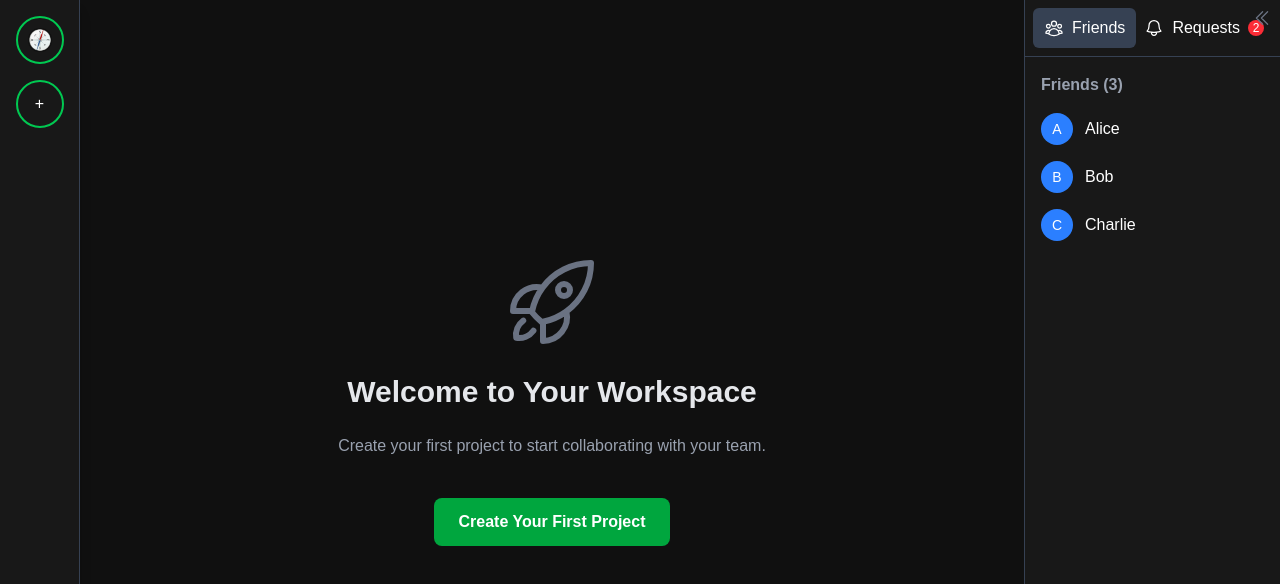
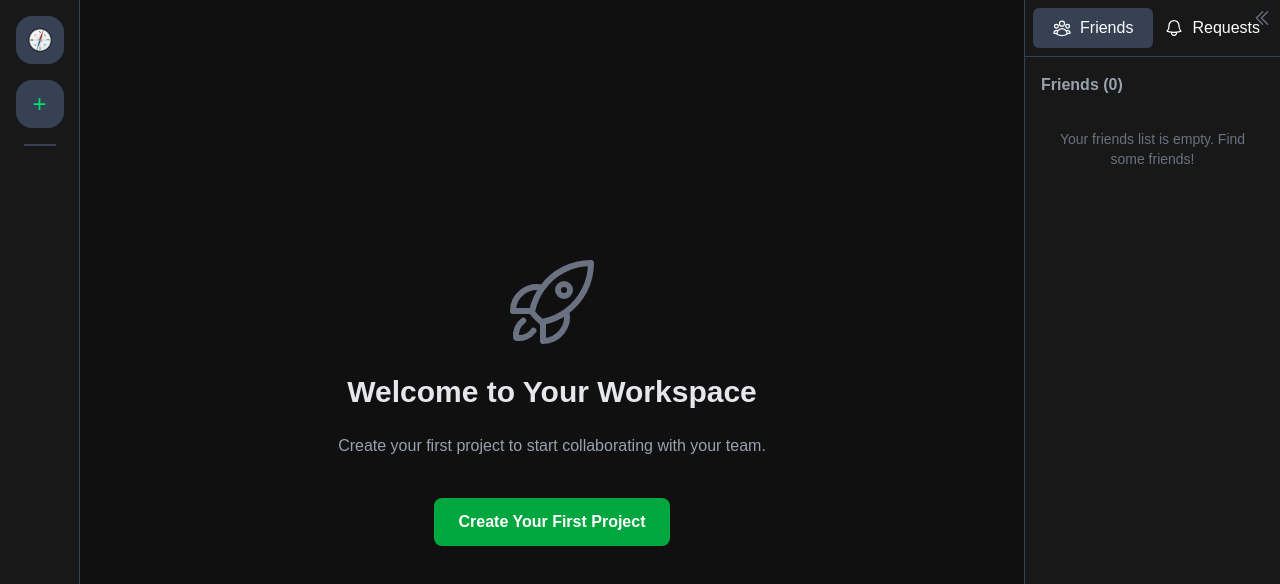
Before and after one commit to SambaranBanerjee/CodeHive, a Next.js app in the folder frontend/: page /dashboard in a window 1280 px wide. Shown: the top 584 px of the page. Built offline with nearby package versions, Linux system fonts and the light colour scheme.

Commit message:
Added the Friendship table

```diff
--- a/frontend/src/app/dashboard/page.tsx
+++ b/frontend/src/app/dashboard/page.tsx
@@ -5,25 +5,28 @@ import Image from "next/image";
 import compass from "@/assets/compass-1299559_640.png";
 import { RocketLaunchIcon, UserGroupIcon, BellIcon, ChevronDoubleLeftIcon } from "@heroicons/react/24/outline";
 
-// New: Mock data for friends and requests
-const mockFriends = [
-  { id: 1, name: "Alice", avatar: "A" },
-  { id: 2, name: "Bob", avatar: "B" },
-  { id: 3, name: "Charlie", avatar: "C" },
-];
-
-const mockRequests = [
-  { id: 4, name: "David", avatar: "D" },
-  { id: 5, name: "Eve", avatar: "E" },
-];
-
-
 // =================================================================
-// New: FriendsSidebar Component
+// FriendsSidebar Component (Updated)
 // =================================================================
 function FriendsSidebar() {
   const [activeTab, setActiveTab] = useState<'friends' | 'requests'>('friends');
   const [isFriendsSidebarOpen, setIsFriendsSidebarOpen] = useState(true);
+
+  type Friend = {
+    id: number;
+    name: string;
+    avatar: string;
+  };
+
+  type FriendRequest = {
+    id: number;
+    name: string;
+    avatar: string;
+  };
+
+  // 1) Removed demo values and replaced them with empty state
+  const [friends, setFriends] = useState<Friend[]>([]);
+  const [requests, setRequests] = useState<FriendRequest[]>([]);
 
   if (!isFriendsSidebarOpen) {
     return (
@@ -43,29 +46,18 @@ function FriendsSidebar() {
     <div className="flex flex-col bg-[#181818] w-64 border-l border-gray-700 h-screen">
       {/* Header with Tabs */}
       <div className="flex p-2 border-b border-gray-700">
-        <button
-          onClick={() => setActiveTab('friends')}
-          className={`flex-1 flex items-center justify-center p-2 rounded-md gap-x-2 ${activeTab === 'friends' ? 'bg-gray-700' : 'hover:bg-gray-900'}`}
-        >
+        <button onClick={() => setActiveTab('friends')} className={`flex-1 flex items-center justify-center p-2 rounded-md gap-x-2 ${activeTab === 'friends' ? 'bg-gray-700' : 'hover:bg-gray-900'}`}>
           <UserGroupIcon className="h-5 w-5" />
           <span>Friends</span>
         </button>
-        <button
-          onClick={() => setActiveTab('requests')}
-          className={`flex-1 flex items-center justify-center p-2 rounded-md gap-x-2 ${activeTab === 'requests' ? 'bg-gray-700' : 'hover:bg-gray-900'}`}
-        >
+        <button onClick={() => setActiveTab('requests')} className={`flex-1 flex items-center justify-center p-2 rounded-md gap-x-2 ${activeTab === 'requests' ? 'bg-gray-700' : 'hover:bg-gray-900'}`}>
           <BellIcon className="h-5 w-5" />
           <span>Requests</span>
-           {mockRequests.length > 0 && <span className="bg-red-500 text-xs rounded-full h-4 w-4 flex items-center justify-center">{mockRequests.length}</span>}
+           {requests.length > 0 && <span className="bg-red-500 text-xs rounded-full h-4 w-4 flex items-center justify-center">{requests.length}</span>}
         </button>
       </div>
 
-       {/* Close Button */}
-       <button
-          onClick={() => setIsFriendsSidebarOpen(false)}
-          className="absolute top-2 right-2 text-gray-500 hover:text-white"
-          title="Close Friends"
-        >
+       <button onClick={() => setIsFriendsSidebarOpen(false)} className="absolute top-2 right-2 text-gray-500 hover:text-white" title="Close Friends">
          <ChevronDoubleLeftIcon className="h-5 w-5" />
        </button>
 
@@ -73,18 +65,27 @@ function FriendsSidebar() {
       <div className="flex-1 overflow-y-auto p-4">
         {activeTab === 'friends' ? (
           <div className="space-y-4">
-            <h3 className="font-semibold text-gray-400">Friends ({mockFriends.length})</h3>
-            {mockFriends.map(friend => (
+            <h3 className="font-semibold text-gray-400">Friends ({friends.length})</h3>
+            {/* 2) Text for when no friends are present */}
+            {friends.length === 0 ? (
+                <p className="text-center text-sm text-gray-500 pt-4">Your friends list is empty. Find some friends!</p>
+            ) : (
+                friends.map(friend => (
                   <div key={friend.id} className="flex items-center gap-x-3">
                     <div className="w-8 h-8 flex items-center justify-center rounded-full bg-blue-500 text-sm">{friend.avatar}</div>
                     <span>{friend.name}</span>
                   </div>
-            ))}
+                ))
+            )}
           </div>
         ) : (
           <div className="space-y-4">
-             <h3 className="font-semibold text-gray-400">Requests ({mockRequests.length})</h3>
-            {mockRequests.map(req => (
+             <h3 className="font-semibold text-gray-400">Requests ({requests.length})</h3>
+              {/* 2) Text for when no requests are present */}
+             {requests.length === 0 ? (
+                <p className="text-center text-sm text-gray-500 pt-4">You have no pending friend requests.</p>
+             ) : (
+                requests.map(req => (
                   <div key={req.id} className="flex items-center justify-between">
                      <div className="flex items-center gap-x-3">
                         <div className="w-8 h-8 flex items-center justify-center rounded-full bg-purple-500 text-sm">{req.avatar}</div>
@@ -95,14 +96,14 @@ function FriendsSidebar() {
                         <button className="text-red-500 hover:text-red-400 text-xs">Decline</button>
                     </div>
                   </div>
-            ))}
+                ))
+             )}
           </div>
         )}
       </div>
     </div>
   );
 }
-
 
 // =================================================================
 // Main Home Component (Updated)
@@ -123,17 +124,43 @@ export default function Home() {
   return (
     <div className="flex bg-[#101010] text-white min-h-screen">
       {/* Project Sidebar (Left) */}
-      <div className="relative flex flex-col items-center bg-[#181818] shadow-lg border-r border-gray-700 w-20 overflow-hidden">
-        <div className="flex flex-col items-center space-y-4 py-4 w-full">
-          <button className="w-12 h-12 flex items-center justify-center rounded-full border-2 border-green-500 hover:bg-gray-600 cursor-pointer" title="Discover">
+      <div className="relative flex flex-col items-center bg-[#181818] shadow-lg border-r border-gray-700 w-20 pt-4">
+        {/* Using a wrapper div with `group` allows for the tooltip */}
+        <div className="group relative mb-4">
+          {/* 3 & 4) Removed green border and updated icon styles */}
+          <button className="w-12 h-12 flex items-center justify-center bg-gray-700 rounded-2xl hover:rounded-xl hover:bg-green-600 transition-all duration-200 ease-linear cursor-pointer">
             <Image src={compass} alt="Discover" width={24} height={24} />
           </button>
-          <button onClick={() => setIsModalOpen(true)} className="w-12 h-12 flex items-center justify-center rounded-full border-2 border-green-500 hover:bg-gray-600 cursor-pointer" title="Create / Join">+</button>
+          {/* 6) Tooltip for Discover */}
+          <span className="absolute left-full ml-4 top-1/2 -translate-y-1/2 bg-black text-white px-3 py-1.5 rounded-md text-sm whitespace-nowrap opacity-0 group-hover:opacity-100 transition-opacity pointer-events-none">
+            Discover Projects
+          </span>
         </div>
-        <div className="flex flex-col space-y-4 w-full px-2 mt-4">
+
+        <div className="group relative mb-4">
+          <button onClick={() => setIsModalOpen(true)} className="w-12 h-12 flex items-center justify-center bg-gray-700 rounded-2xl hover:rounded-xl hover:bg-green-600 transition-all duration-200 ease-linear cursor-pointer">
+            <span className="text-2xl text-green-400">+</span>
+          </button>
+          {/* 6) Tooltip for Add */}
+          <span className="absolute left-full ml-4 top-1/2 -translate-y-1/2 bg-black text-white px-3 py-1.5 rounded-md text-sm whitespace-nowrap opacity-0 group-hover:opacity-100 transition-opacity pointer-events-none">
+            Add a New Project
+          </span>
+        </div>
+
+        <div className="w-8 border-b-2 border-gray-700 mb-4"></div>
+
+        <div className="flex flex-col space-y-2 w-full items-center px-2">
           {projects.map((project, idx) => (
-            <div key={idx} onClick={() => setSelectedProject(project)} className={`flex items-center justify-center cursor-pointer p-2 rounded-md transition-colors duration-200 ${selectedProject === project ? 'bg-green-600' : 'hover:bg-gray-700'}`} title={project}>
-              <div className="w-12 h-12 flex items-center justify-center rounded-full bg-gray-700">{project[0].toUpperCase()}</div>
+            <div key={idx} className="group relative">
+              <div onClick={() => setSelectedProject(project)}
+                   className={`w-12 h-12 flex items-center justify-center cursor-pointer bg-gray-700 rounded-2xl hover:rounded-xl transition-all duration-200 ease-linear ${selectedProject === project ? 'ring-2 ring-white rounded-xl' : ''}`}
+              >
+                  {project[0].toUpperCase()}
+              </div>
+              {/* 5) Tooltip for Project Name */}
+              <span className="absolute left-full ml-4 top-1/2 -translate-y-1/2 bg-black text-white px-3 py-1.5 rounded-md text-sm whitespace-nowrap opacity-0 group-hover:opacity-100 transition-opacity pointer-events-none">
+                {project}
+              </span>
             </div>
           ))}
         </div>
@@ -158,7 +185,7 @@ export default function Home() {
         )}
       </main>
 
-       {/* New: Friends Sidebar (Right) */}
+       {/* Friends Sidebar (Right) */}
        <FriendsSidebar />
 
       {/* Modal */}
```
Also changed, not shown: 2 other files (tests, documents, lock files or other folders). Lines whose indentation alone changed are shown as unchanged.
